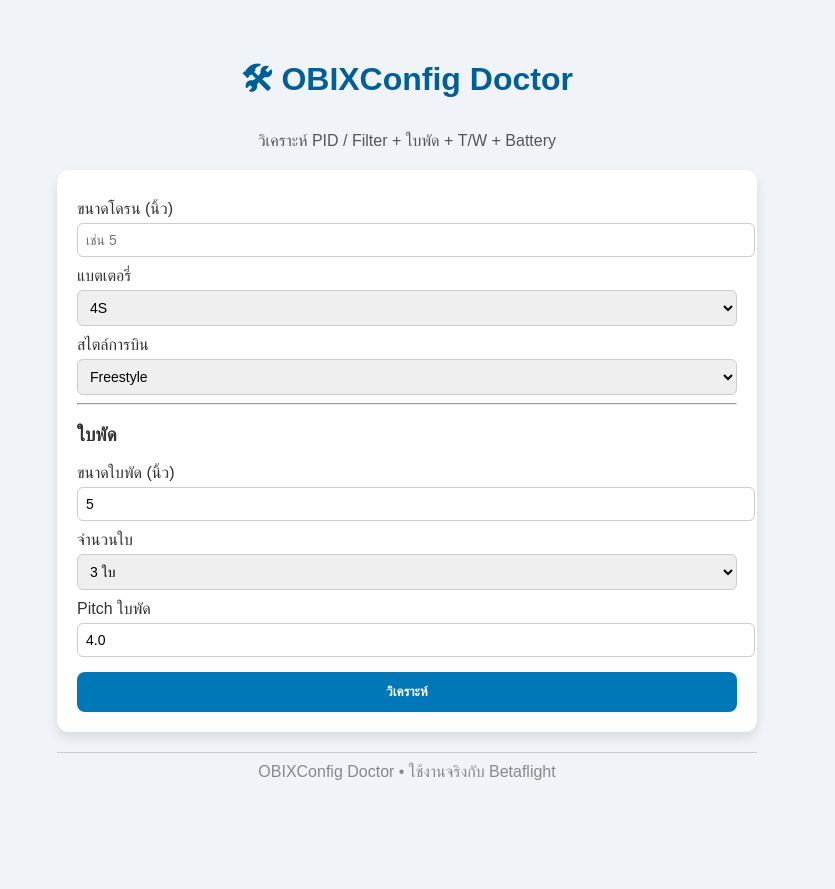
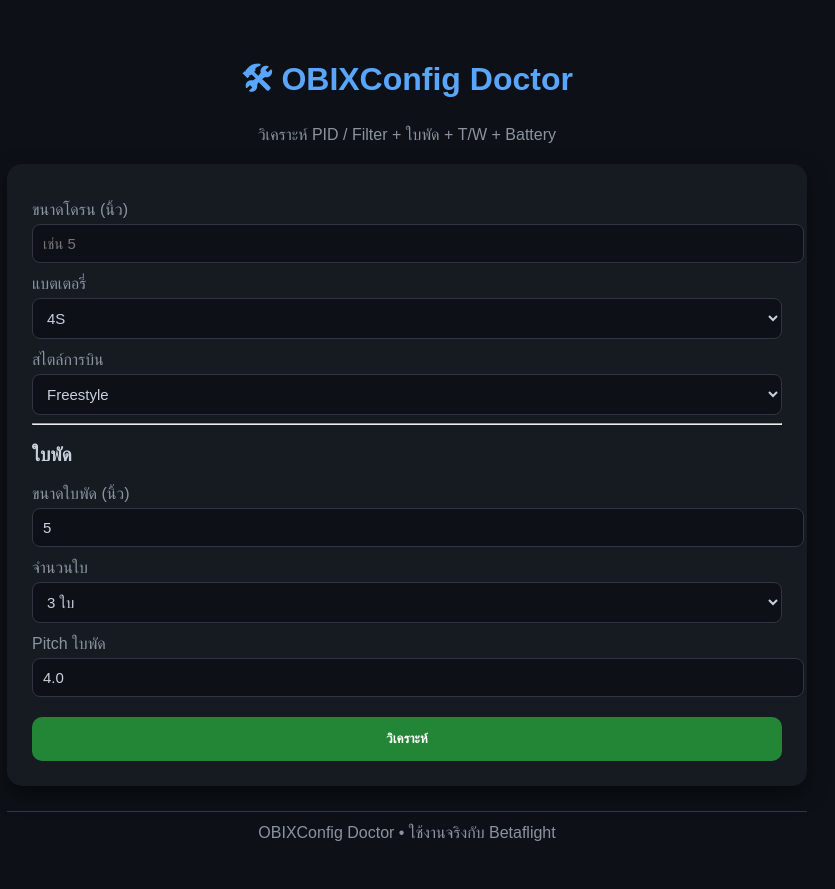
Before and after one commit to Santipap250/obixconfigdoctor-dev, a Flask app: page / in a window 1280 px wide. Shown: the whole page, without its empty margins (233-1068 px from the left). Before the commit the page ends 780 px from the top, so only its background shows below. Run offline with Flask 3, Linux system fonts and the light colour scheme.

Commit message:
Revamp CSS styles for dark theme and layout

```diff
--- a/static/css/style.css
+++ b/static/css/style.css
@@ -1,13 +1,106 @@
-body{font-family:"Sarabun",sans-serif;background:#f0f4f8;color:#333;margin:0;padding:0}
-.container{max-width:700px;margin:20px auto;padding:15px}
-h1{text-align:center;color:#005f99}
-.subtitle{text-align:center;color:#555;margin-bottom:20px}
-.form-card,.result-card{background:#fff;padding:20px;border-radius:12px;box-shadow:0 6px 12px rgba(0,0,0,0.1);margin-bottom:20px}
-form label{display:block;margin-top:10px}
-form input,form select{width:100%;padding:8px;margin-top:5px;border-radius:6px;border:1px solid #ccc;font-size:14px}
-form button{width:100%;padding:12px;margin-top:15px;background:#0077b6;color:#fff;border:none;border-radius:8px;font-weight:bold;cursor:pointer;transition:0.3s}
-form button:hover{background:#005f99}
-.result-card h3{color:#0077b6}
-.result-card pre{background:#f0f4f8;padding:10px;border-radius:6px;overflow-x:auto}
-.result-card ul{padding-left:20px}
-footer{text-align:center;margin-top:20px;padding:10px 0;color:#888;border-top:1px solid #ccc}
+/* ===================== BODY ===================== */
+body {
+    font-family: "Sarabun", sans-serif;
+    background: #0d1117;
+    color: #c9d1d9;
+    margin: 0;
+    padding: 0;
+}
+
+/* ===================== CONTAINER ===================== */
+.container {
+    max-width: 800px;
+    margin: 20px auto;
+    padding: 15px;
+}
+
+/* ===================== HEADINGS ===================== */
+h1 {
+    text-align: center;
+    color: #58a6ff;
+    margin-bottom: 5px;
+}
+.subtitle {
+    text-align: center;
+    color: #8b949e;
+    margin-bottom: 20px;
+}
+
+/* ===================== FORM CARD ===================== */
+.form-card, .result-card {
+    background: #161b22;
+    padding: 25px;
+    border-radius: 15px;
+    box-shadow: 0 8px 20px rgba(0,0,0,0.5);
+    margin-bottom: 25px;
+    transition: transform 0.2s;
+}
+.form-card:hover, .result-card:hover {
+    transform: translateY(-3px);
+}
+
+/* ===================== FORM ELEMENTS ===================== */
+form label {
+    display: block;
+    margin-top: 12px;
+    color: #8b949e;
+}
+form input, form select {
+    width: 100%;
+    padding: 10px;
+    margin-top: 5px;
+    border-radius: 8px;
+    border: 1px solid #30363d;
+    background: #0d1117;
+    color: #c9d1d9;
+    font-size: 15px;
+}
+form input:focus, form select:focus {
+    outline: none;
+    border-color: #58a6ff;
+    box-shadow: 0 0 8px #58a6ff50;
+}
+
+/* ===================== BUTTON ===================== */
+form button {
+    width: 100%;
+    padding: 14px;
+    margin-top: 20px;
+    background: #238636;
+    color: #ffffff;
+    border: none;
+    border-radius: 10px;
+    font-weight: bold;
+    cursor: pointer;
+    transition: 0.3s;
+}
+form button:hover {
+    background: #2ea043;
+}
+
+/* ===================== RESULT CARD ===================== */
+.result-card h2, .result-card h3 {
+    color: #58a6ff;
+}
+.result-card pre {
+    background: #0d1117;
+    padding: 12px;
+    border-radius: 8px;
+    overflow-x: auto;
+    border: 1px solid #30363d;
+}
+.result-card ul {
+    padding-left: 20px;
+}
+.result-card ul li {
+    margin-bottom: 6px;
+}
+
+/* ===================== FOOTER ===================== */
+footer {
+    text-align: center;
+    margin-top: 25px;
+    padding: 12px 0;
+    color: #8b949e;
+    border-top: 1px solid #30363d;
+}
```
